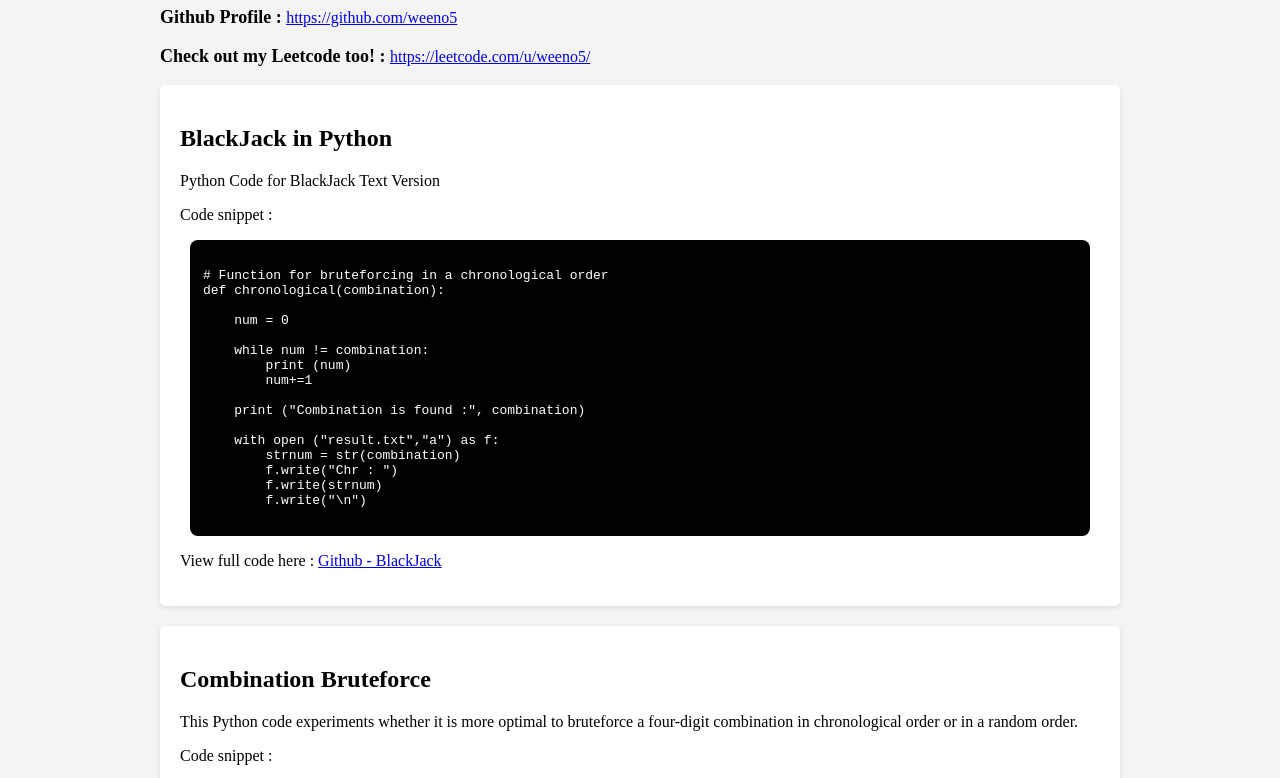
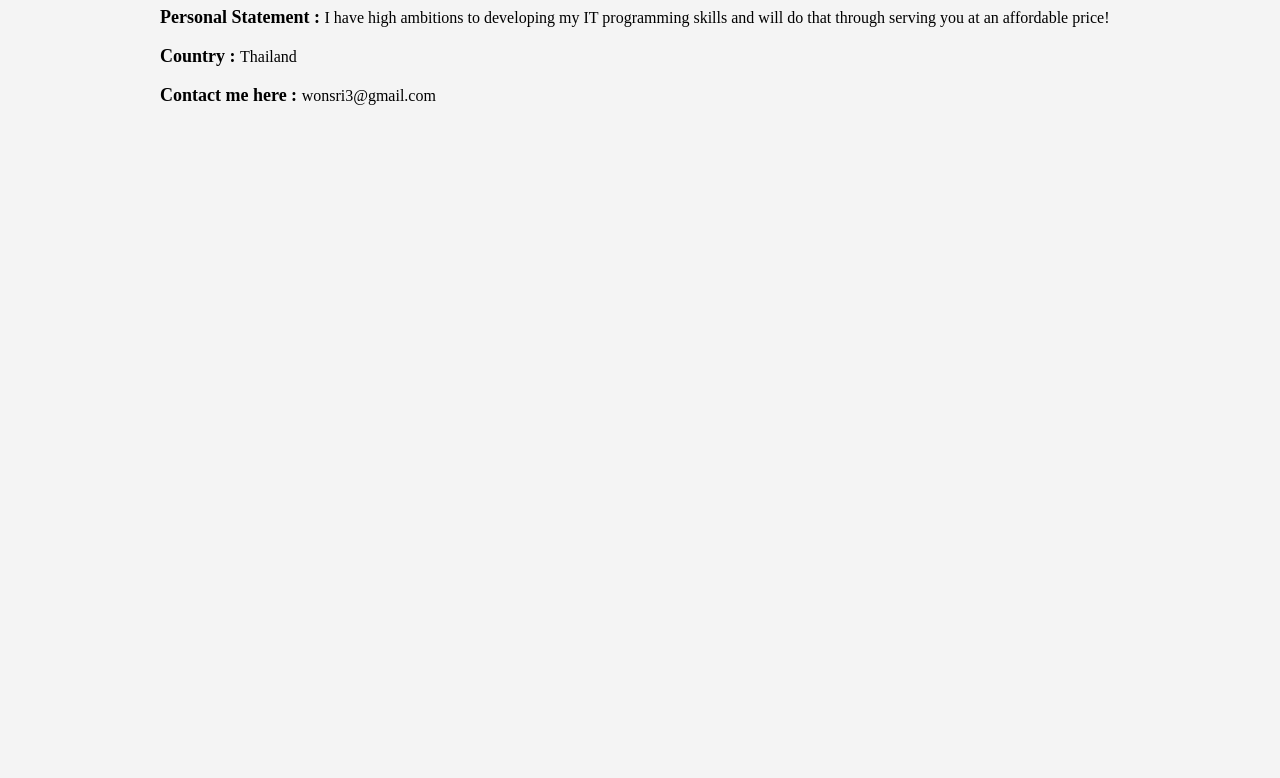
Before and after one commit to weeno5/weeno-portfolio.github.io, a plain HTML site: page portfolio.html in a window 1280 px wide. Shown: the part 210-988 px from the top of the page. After the commit the page ends 800 px from the top, so only its background shows below. Drawn offline with Linux system fonts and the light colour scheme.

Commit message:
Add files via upload

```diff
--- a/portfolio.html
+++ b/portfolio.html
@@ -21,7 +21,7 @@
 </div>
 
 <div class="container">
-    <div id='1' class="tabcontent" >
+    <div id='1' class="tabcontent" style="display: block;">
 
         <h1>Introduction</h1>
         <p style="font-size: large; font-weight: bold;">Personal Statement : <span style="font-size: medium; font-weight: 400;">I have high ambitions to developing my IT programming skills and will do that through serving you at an affordable price!</span></p>
@@ -30,7 +30,7 @@
 
     </div>
 
-    <div id='2' class="tabcontent" style="display: block;">
+    <div id='2' class="tabcontent" >
         <h1>Programming Projects</h1>
 
         <p style="font-size: large; font-weight: bold;">Github Profile : <a href="https://github.com/weeno5" style="font-size: medium; font-weight: 400;">https://github.com/weeno5</a></p>
```
